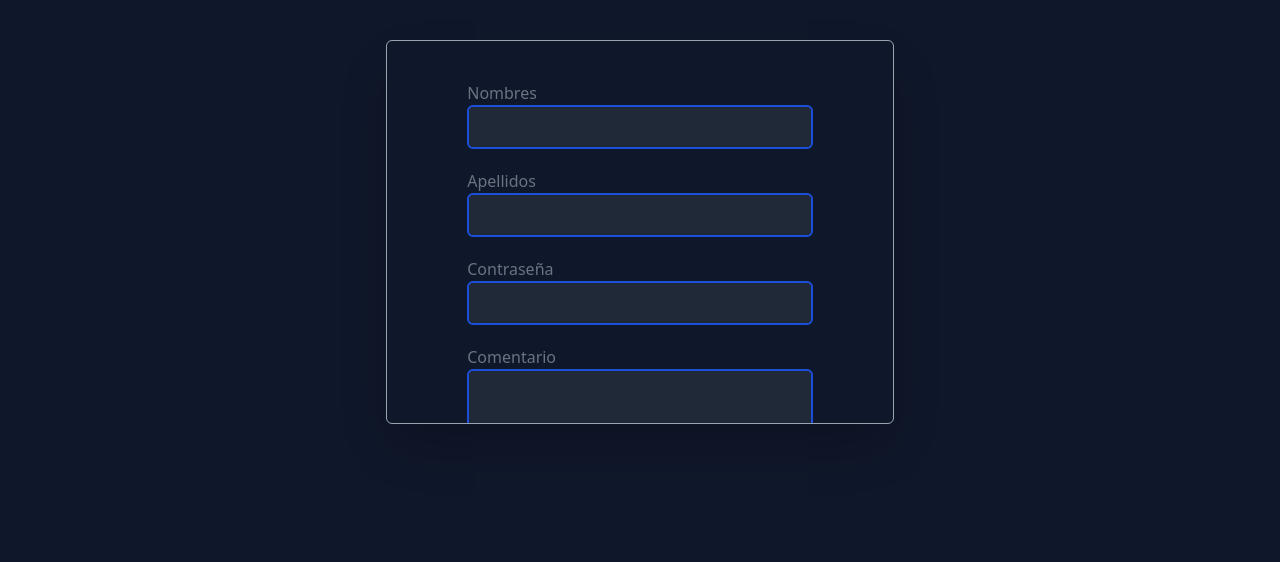
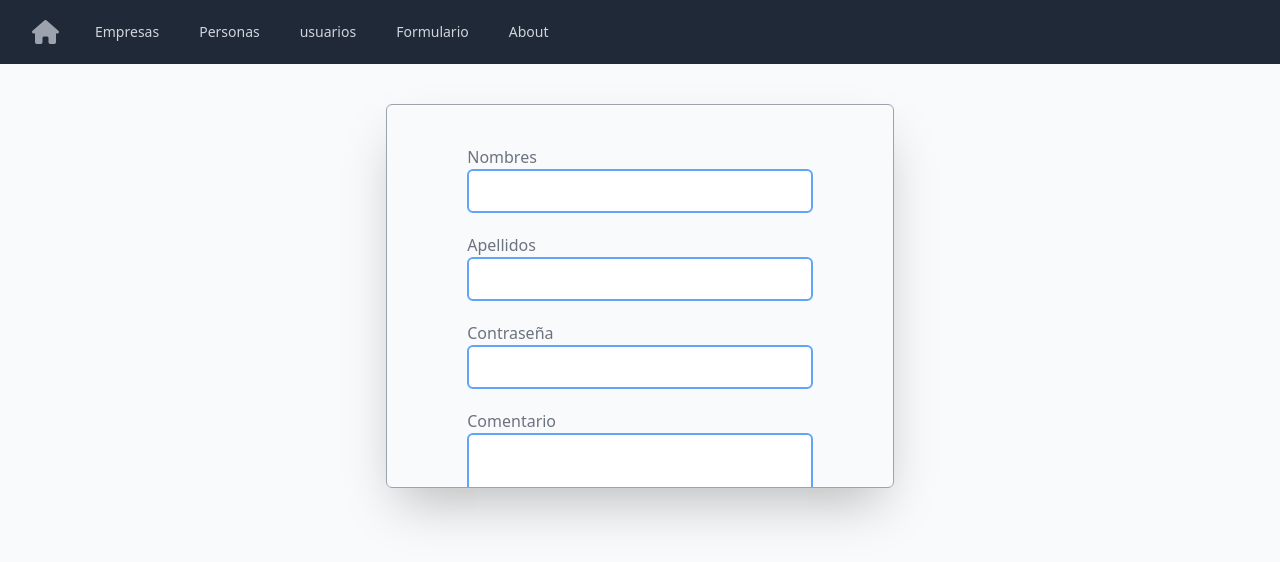
Before and after one commit to jsaldana-2021040/front-end-angular, an Angular app: page /formulario-base in a window 1280 px wide. Before the commit this address led to /. Shown: the top 562 px of the page. Built offline with nearby package versions, Linux system fonts and the light colour scheme.

Commit message:
se agrega estructura incial de rutas y proyecto, tambien el navbar

```diff
--- a/src/app/app-routing.module.ts
+++ b/src/app/app-routing.module.ts
@@ -1,7 +1,12 @@
 import { NgModule } from '@angular/core';
 import { RouterModule, Routes } from '@angular/router';
+import { FormularioBaseComponent } from './formulario-base/formulario-base.component';
+import { HomeComponent } from './home/home.component';
 
-const routes: Routes = [];
+const routes: Routes = [
+  { path: '', component: HomeComponent },
+  { path: 'formulario-base', component: FormularioBaseComponent },
+];
 
 @NgModule({
   imports: [RouterModule.forRoot(routes)],
--- a/src/app/app.component.html
+++ b/src/app/app.component.html
@@ -1,57 +1,3 @@
-<div class="flex items-center justify-center w-screen">
-  <div class="rounded-md shadow-2xl border border-gray-400 px-20 py-10 m-10 overflow-y-auto h-96">
-    <div class="">
-      <div class="mb-5">
-        <label class="fl">Nombres</label>
-        <input type="text">
-      </div>
-      <div class="mb-5">
-        <label class="fl">Apellidos</label>
-        <input type="text">
-      </div>
-      <div class="mb-5">
-        <label class="fl">Contraseña</label>
-        <input type="password">
-      </div>
-      <div class="mb-5">
-        <label class="fl">Comentario</label>
-        <textarea rows="10"></textarea>
-      </div>
-      <div class="mb-5">
-        <button
-          class="btn"
-          (click)="confirmarFormulario()" type="button">Confirmar</button>
-      </div>
-      <div *ngIf="mostrarContenido">
-        <p>El contenido</p>
-      </div>
-      <div class="mb-5">
-        <ol class="text-sm">
-          <li *ngFor="let item of personas">Nombres: <b class="font-bold">{{item.nombres}}</b> Apellidos: <b
-              class="font-bold">{{item.apellidos}}</b></li>
-        </ol>
-      </div>
-      <div class="mb-5">
-        <table class="w-full border border-gray-600">
-          <tr class="bg-gray-200">
-            <th class="text-left">Nombres</th>
-            <th class="text-left">Apellidos</th>
-          </tr>
-          <tr *ngFor="let persona of personas" class="border-t border-gray-600 hover:bg-gray-100">
-            <td>{{persona.nombres}}</td>
-            <td>{{persona.apellidos}}</td>
-          </tr>
-        </table>
-      </div>
-      <div class="mb-5">
-        <h1>hola</h1>
-        <h2>hola</h2>
-        <h3>hola</h3>
-        <h4>hola</h4>
-        <h5>hola</h5>
-        <h6>hola</h6>
-        hola
-      </div>
-    </div>
-  </div>
-</div>
+<app-navbar></app-navbar>
+
+<router-outlet></router-outlet>
--- a/src/app/app.module.ts
+++ b/src/app/app.module.ts
@@ -3,10 +3,16 @@ import { BrowserModule } from '@angular/platform-browser';
 
 import { AppRoutingModule } from './app-routing.module';
 import { AppComponent } from './app.component';
+import { NavbarComponent } from './navbar/navbar.component';
+import { FormularioBaseComponent } from './formulario-base/formulario-base.component';
+import { HomeComponent } from './home/home.component';
 
 @NgModule({
   declarations: [
     AppComponent,
+    NavbarComponent,
+    FormularioBaseComponent,
+    HomeComponent,
   ],
   imports: [
     BrowserModule,
--- /dev/null
+++ b/src/app/formulario-base/formulario-base.component.html
@@ -0,0 +1,55 @@
+<div class="flex items-center justify-center w-screen">
+  <div class="rounded-md shadow-2xl border border-gray-400 px-20 py-10 m-10 overflow-y-auto h-96">
+    <div class="">
+      <div class="mb-5">
+        <label class="fl">Nombres</label>
+        <input type="text">
+      </div>
+      <div class="mb-5">
+        <label class="fl">Apellidos</label>
+        <input type="text">
+      </div>
+      <div class="mb-5">
+        <label class="fl">Contraseña</label>
+        <input type="password">
+      </div>
+      <div class="mb-5">
+        <label class="fl">Comentario</label>
+        <textarea rows="10"></textarea>
+      </div>
+      <div class="mb-5">
+        <button class="btn" (click)="confirmarFormulario()" type="button">Confirmar</button>
+      </div>
+      <div *ngIf="mostrarContenido">
+        <p>El contenido</p>
+      </div>
+      <div class="mb-5">
+        <ol class="text-sm">
+          <li *ngFor="let item of personas">Nombres: <b class="font-bold">{{item.nombres}}</b> Apellidos: <b
+              class="font-bold">{{item.apellidos}}</b></li>
+        </ol>
+      </div>
+      <div class="mb-5">
+        <table class="w-full border border-gray-600">
+          <tr class="bg-gray-200">
+            <th class="text-left">Nombres</th>
+            <th class="text-left">Apellidos</th>
+          </tr>
+          <tr *ngFor="let persona of personas" class="border-t border-gray-600 hover:bg-gray-100">
+            <td>{{persona.nombres}}</td>
+            <td>{{persona.apellidos}}</td>
+          </tr>
+        </table>
+      </div>
+      <div class="mb-5">
+        <h1>hola</h1>
+        <h2>hola</h2>
+        <h3>hola</h3>
+        <h4>hola</h4>
+        <h5>hola</h5>
+        <h6>hola</h6>
+        hola
+      </div>
+    </div>
+  </div>
+</div>
--- /dev/null
+++ b/src/app/formulario-base/formulario-base.component.ts
@@ -0,0 +1,30 @@
+import { Component } from '@angular/core';
+
+@Component({
+  selector: 'app-formulario-base',
+  templateUrl: './formulario-base.component.html',
+  styles: [
+  ]
+})
+export class FormularioBaseComponent {
+  texto = ''
+
+
+  mostrarContenido: boolean = false;
+
+  personas: persona[] = [
+    { nombres: 'Pedro Andrés', apellidos: 'Vega Stalling' },
+    { nombres: 'Jose Roberto', apellidos: 'Saldaña Arrazola' },
+    { nombres: 'Jonathan', apellidos: 'Monroy Guzman' },
+  ]
+
+  confirmarFormulario(): void {
+    this.texto += '1'
+    this.mostrarContenido = !this.mostrarContenido;
+  }
+}
+
+interface persona {
+  nombres: string;
+  apellidos: string;
+}
--- /dev/null
+++ b/src/app/home/home.component.html
@@ -0,0 +1 @@
+<p>home works!</p>
--- /dev/null
+++ b/src/app/home/home.component.ts
@@ -0,0 +1,11 @@
+import { Component } from '@angular/core';
+
+@Component({
+  selector: 'app-home',
+  templateUrl: './home.component.html',
+  styles: [
+  ]
+})
+export class HomeComponent {
+
+}
--- /dev/null
+++ b/src/app/navbar/navbar.component.css
@@ -0,0 +1,3 @@
+.navbar-link {
+  @apply text-gray-300 hover:bg-gray-700 hover:text-white rounded-md px-3 py-2 text-sm font-medium
+}
--- /dev/null
+++ b/src/app/navbar/navbar.component.html
@@ -0,0 +1,23 @@
+<nav class="bg-gray-800">
+  <div class="mx-auto max-w-7xl px-2 sm:px-6 lg:px-8">
+    <div class="relative flex h-16 items-center justify-between">
+      <div class="flex flex-1 items-center justify-center sm:items-stretch sm:justify-start">
+        <div class="flex flex-shrink-0 items-center">
+          <a routerLink="" class="text-gray-400 hover:text-gray-100 hover:scale-110 transition-transform">
+            <i class="fas fa-home fa-xl"></i>
+          </a>
+        </div>
+
+        <div class="hidden sm:ml-6 sm:block">
+          <div class="flex space-x-4">
+            <a routerLink="/empresas" class="navbar-link">Empresas</a>
+            <a routerLink="/personas" class="navbar-link">Personas</a>
+            <a routerLink="/usuarios" class="navbar-link">usuarios</a>
+            <a routerLink="/formulario-base" class="navbar-link">Formulario</a>
+            <a routerLink="/about" class="navbar-link">About</a>
+          </div>
+        </div>
+      </div>
+    </div>
+  </div>
+</nav>
--- a/src/index.html
+++ b/src/index.html
@@ -1,5 +1,5 @@
 <!doctype html>
-<html lang="en" class="dark">
+<html lang="en" class="">
   <head>
     <meta charset="utf-8">
     <title>Frontend</title>
--- a/src/styles.css
+++ b/src/styles.css
@@ -6,7 +6,7 @@
 @layer base {
 
     body {
-        @apply text-gray-950 dark:text-red-800  dark:bg-slate-900
+        @apply bg-gray-50 dark:bg-black text-gray-700 dark:text-gray-200;
     }
 
     [type="text"], [type="password"], textarea {
@@ -15,27 +15,27 @@
     }
 
     h1 {
-        @apply font-bold text-5xl dark:text-gray-100
+        @apply font-bold text-5xl
     }
 
     h2 {
-        @apply font-bold text-4xl dark:text-gray-100
+        @apply font-bold text-4xl
     }
 
     h3 {
-        @apply font-bold text-3xl dark:text-gray-100
+        @apply font-bold text-3xl
     }
 
     h4 {
-        @apply font-bold text-2xl dark:text-gray-100
+        @apply font-bold text-2xl
     }
 
     h5 {
-        @apply font-bold text-xl dark:text-gray-100
+        @apply font-bold text-xl
     }
 
     h6 {
-        @apply font-semibold text-lg dark:text-gray-100
+        @apply font-semibold text-lg
     }
 
 }
```
Also changed, not shown: src/app/navbar/navbar.component.ts (added, +10 -0 lines).
